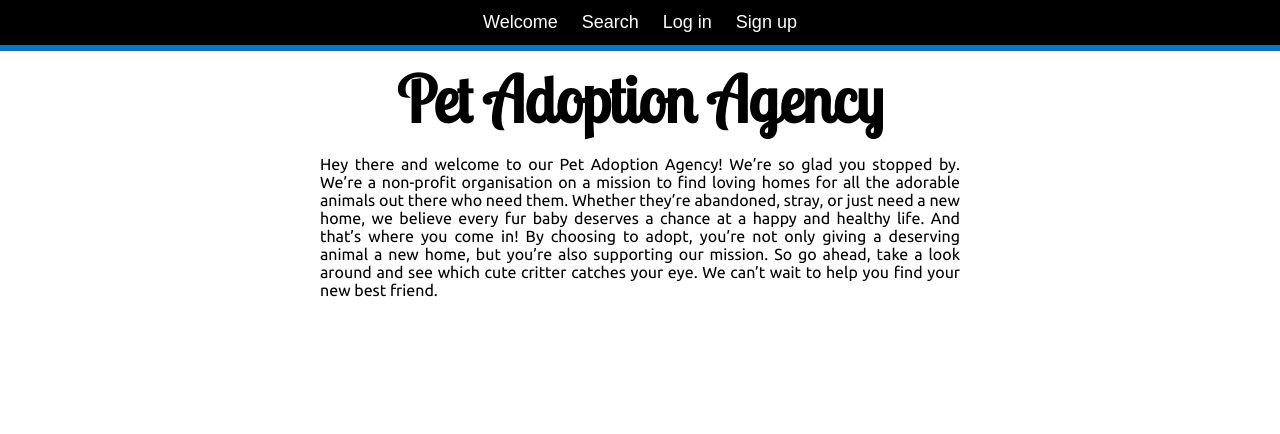
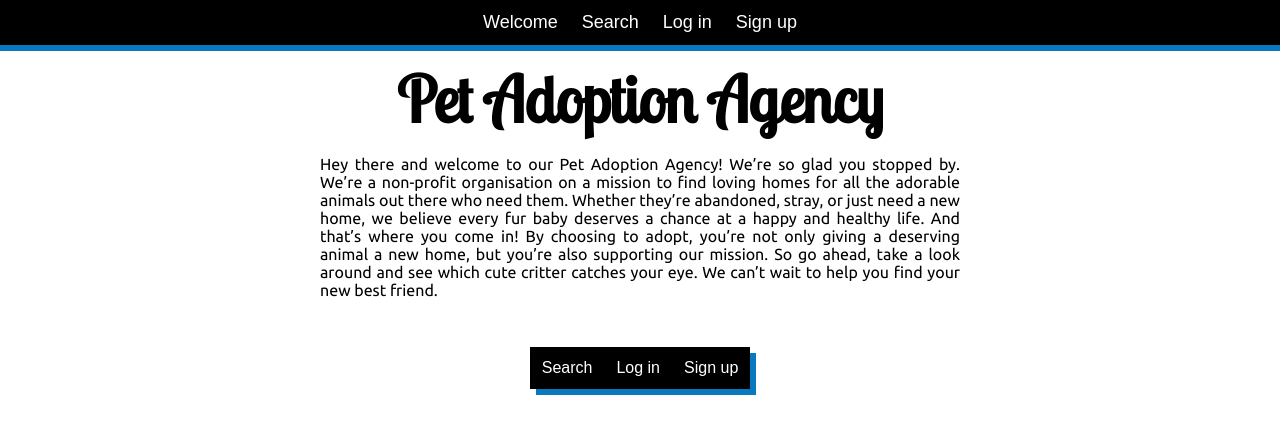
Before and after one commit to naelachkar/petAdoption-FE, a React (Create React App) app: page / in a window 1280 px wide. Shown: the top 434 px of the page. Built offline with nearby package versions, Linux system fonts and the light colour scheme; no server answers.

Commit message:
Styling and adding buttons

```diff
--- a/src/components/Home/Home.css
+++ b/src/components/Home/Home.css
@@ -11,4 +11,5 @@ article {
     min-width: 33vw;
     max-width: 50vw;
     text-align: justify;
+    margin-bottom: 3rem;
 }
--- a/src/components/Home/HomeLoggedIn.jsx
+++ b/src/components/Home/HomeLoggedIn.jsx
@@ -1,10 +1,12 @@
 import { useContext, useEffect } from "react";
+import { useNavigate } from "react-router-dom";
 import { AuthenticationContext } from "../../AuthenticationContext";
 import NavBar from "../NavBar/NavBar";
 
 export default function HomeLoggedIn() {
   document.title = "Home";
   const { getCurrentUserInfo, currentUser } = useContext(AuthenticationContext);
+  const navigate = useNavigate();
 
   useEffect(() => {
     if (!currentUser) {
@@ -22,6 +24,10 @@ export default function HomeLoggedIn() {
           Hello {currentUser.firstName && `${currentUser.firstName}`}{" "}
           {currentUser.lastName && `${currentUser.lastName}`}{" "}
         </h1>
+        <div>
+          <button onClick={() => navigate("/search")}>Search</button>
+          <button onClick={() => navigate("/myPets")}>My Pets</button>
+        </div>
       </>
     )
   );
--- a/src/components/Home/HomeLoggedOut.jsx
+++ b/src/components/Home/HomeLoggedOut.jsx
@@ -1,7 +1,13 @@
+import { useContext } from "react";
+import { useNavigate } from "react-router-dom";
+import { AuthenticationContext } from "../../AuthenticationContext";
 import NavBar from "../NavBar/NavBar";
 
 export default function HomeLoggedOut() {
   document.title = "Pet Adoption";
+
+  const { toggleModal } = useContext(AuthenticationContext);
+  const navigate = useNavigate();
 
   return (
     <>
@@ -18,6 +24,15 @@ export default function HomeLoggedOut() {
         look around and see which cute critter catches your eye. We can’t wait
         to help you find your new best friend.
       </article>
+      <div>
+        <button onClick={() => navigate("/search")}>Search</button>
+        <button id="Log in" onClick={toggleModal}>
+          Log in
+        </button>
+        <button id="Sign up" onClick={toggleModal}>
+          Sign up
+        </button>
+      </div>
     </>
   );
 }
```
